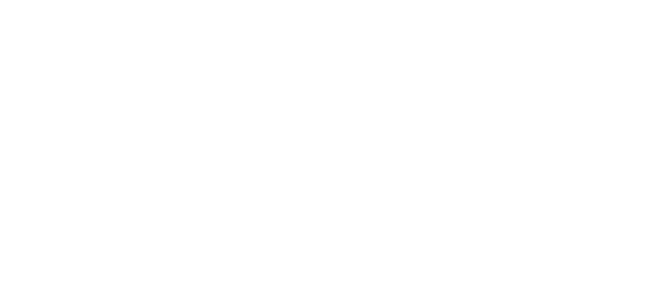
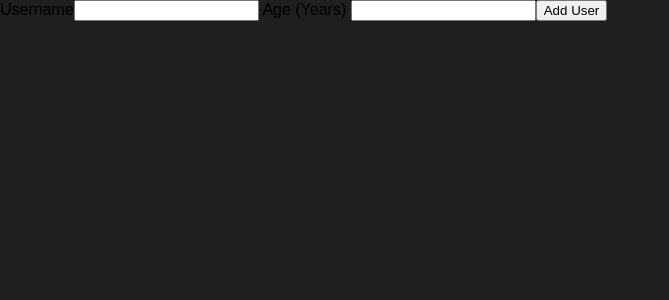
Before and after one commit to lacra-oloeriu/react-guide, a React (Create React App) app in the folder practice-project/: page / in a window 1280 px wide. Shown: the top 300 px of the page, without its empty margins (0-669 px from the left). Built offline with nearby package versions, Linux system fonts and the light colour scheme.

Commit message:
adding the user component

```diff
--- a/practice-project/src/App.js
+++ b/practice-project/src/App.js
@@ -1,10 +1,10 @@
-import React from 'react';
-
+import React from "react";
+import AddUser from "./components/AddUser";
 
 function App() {
   return (
     <div>
-
+      <AddUser />
     </div>
   );
 }
--- /dev/null
+++ b/practice-project/src/components/AddUser.js
@@ -0,0 +1,18 @@
+import React from "react";
+
+const AddUser = (props) => {
+  const AddUserHandler = (event) => {
+    event.preventDefault();
+  };
+  return (
+    <form onSubmit={AddUserHandler}>
+      <label htmlFor="username"> Username</label>
+      <input id="username" type="text" />
+      <label htmlFor="age"> Age (Years) </label>
+      <input id="age" type="number" />
+      <button type="submit"> Add User </button>
+    </form>
+  );
+};
+
+export default AddUser;
--- a/practice-project/src/index.css
+++ b/practice-project/src/index.css
@@ -4,6 +4,7 @@
 
 html {
   font-family: sans-serif;
+  background: #1f1f1f;
 }
 
 body {
```
Also changed, not shown: 1 other file (tests, documents, lock files or other folders).
